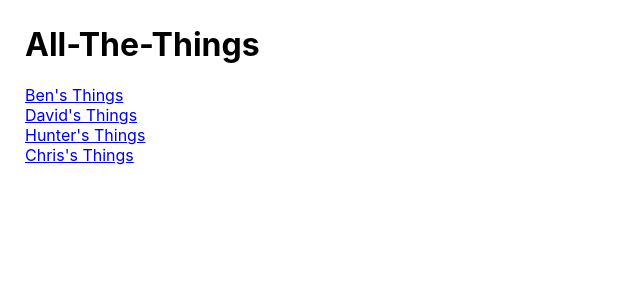
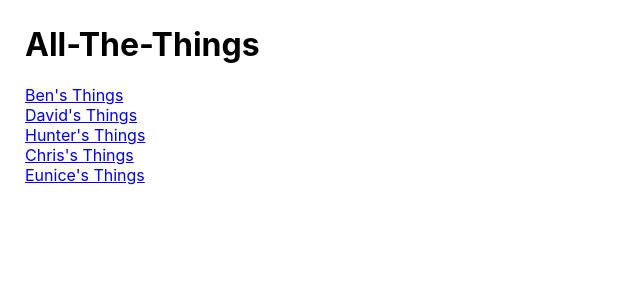
Before and after one commit to cmacnamara/all-the-things, a React (Vite) app: page / in a window 1280 px wide. Shown: the top 300 px of the page, without its empty margins (0-640 px from the left). Built offline with nearby package versions, Linux system fonts and the light colour scheme.

Commit message:
Add route

```diff
--- a/src/App.jsx
+++ b/src/App.jsx
@@ -4,6 +4,8 @@ import StyledThings from './pages/StyledThings/StyledThings'
 import SillyThings from './pages/SillyThings/SillyThings'
 import Landing from './pages/Landing/Landing'
 import DanielThings from './pages/DanielThings/DanielThings'
+import EunicesThings from './pages/EunicesThings/EunicesThings'
+
 
 const App = () => {
   const bensThings = [
@@ -104,6 +106,10 @@ const App = () => {
         path="/the-silly-things"
         element={<SillyThings things={huntersThings} />}
       />
+      <Route
+        path="/the-sad-things"
+        element={<EunicesThings things={eunicesThings} />}
+      />
     </Routes>
   )
 }
--- a/src/pages/Landing/Landing.jsx
+++ b/src/pages/Landing/Landing.jsx
@@ -9,6 +9,7 @@ const Landing = () => {
       <Link to="/the-well-styled-things">David's Things</Link><br/>
       <Link to="/the-silly-things">Hunter's Things</Link><br/>
       <Link to="/chris-things">Chris's Things</Link><br/>
+      <Link to="/the-sad-things">Eunice's Things</Link><br/>
     </>
   )
 }
```
